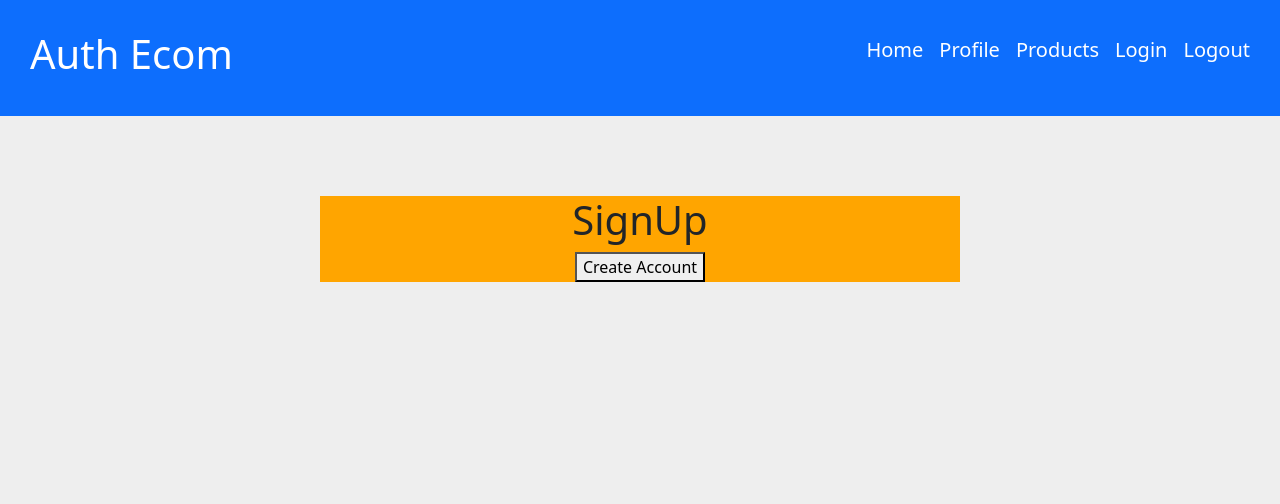
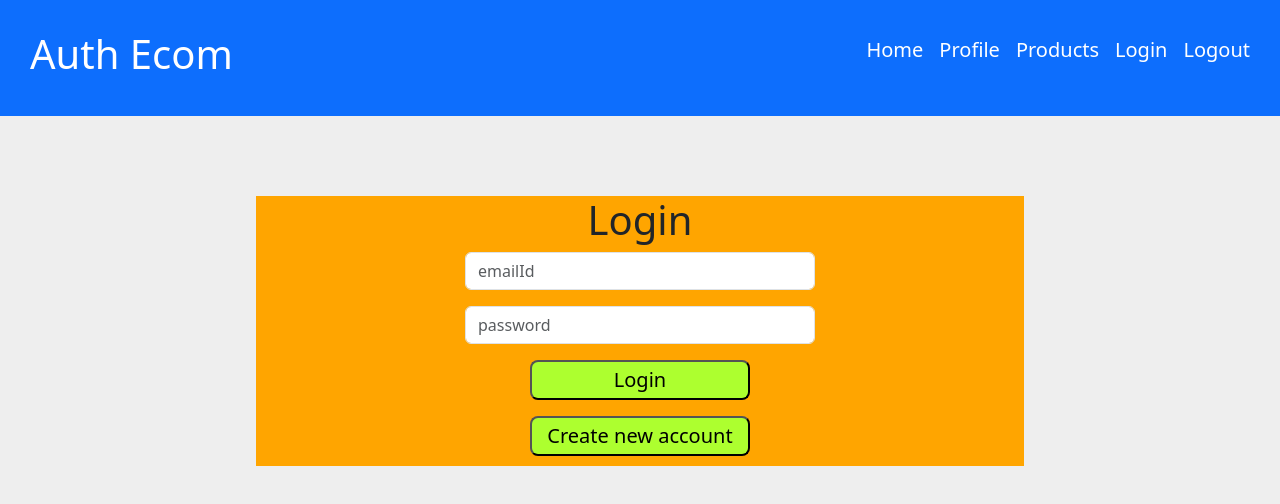
Before and after one commit to CoolShivas/001--Auth_Ecommerce_WebSite, a React (Vite) app in the folder auth_ecommerce_website/: page /auth in a window 1280 px wide. Shown: the top 504 px of the page. Built offline with nearby package versions, Linux system fonts and the light colour scheme.

Commit message:
Input field is added in auth form with buttons and  CSS

```diff
--- a/auth_ecommerce_website/src/components/auth/AuthForm.jsx
+++ b/auth_ecommerce_website/src/components/auth/AuthForm.jsx
@@ -14,8 +14,30 @@ const AuthForm = () => {
         <div className={styles.auth_form__div}>
             <div className={styles.auth_form__container}>
 
-                <h1> {isLogIn ? "SignUp" : "Login"} </h1>
-                <button onClick={switchModeToggler}> {isLogIn ? "Create Account" : "Existing Account"} </button>
+                <h1> {isLogIn ? "Login" : "SignUp"} </h1>
+
+                <form action="#" className={styles.form_div}>
+
+                    <div className={styles.email_div}>
+                        <input type="email" placeholder="emailId" required
+                            className="form-control"
+                        />
+                    </div>
+                    <div className={styles.password_div}>
+                        <input type="password" placeholder="password" required
+                            className="form-control"
+                        />
+                    </div>
+
+                    <div className={styles.actions}>
+                        <button> {isLogIn ? "Login" : "Create Account"} </button>
+
+                        <button onClick={switchModeToggler}>
+                            {isLogIn ? "Create new account" : "Login with existing account"}
+                        </button>
+                    </div>
+
+                </form>
 
             </div>
         </div>
--- a/auth_ecommerce_website/src/components/auth/AuthForm.module.css
+++ b/auth_ecommerce_website/src/components/auth/AuthForm.module.css
@@ -2,5 +2,44 @@
   background-color: orange;
   margin: 5rem auto;
   text-align: center;
-  width: 50%;
+  width: 60%;
+
+  && .auth_form__container {
+    /* background-color: red; */
+
+    && .form_div {
+      display: flex;
+      flex-direction: column;
+      align-items: center;
+      gap: 1rem;
+
+      && input {
+        min-width: 350px;
+      }
+    }
+
+    && .actions {
+      display: flex;
+      flex-direction: column;
+      gap: 1rem;
+      margin-bottom: 10px;
+
+      && button {
+        padding: 3px 15px;
+        background-color: greenyellow;
+        font-size: 20px;
+
+        border-radius: 8px;
+        -webkit-border-radius: 8px;
+        -moz-border-radius: 8px;
+        -ms-border-radius: 8px;
+        -o-border-radius: 8px;
+      }
+
+      && button:hover {
+        background-color: black;
+        color: white;
+      }
+    }
+  }
 }
```
